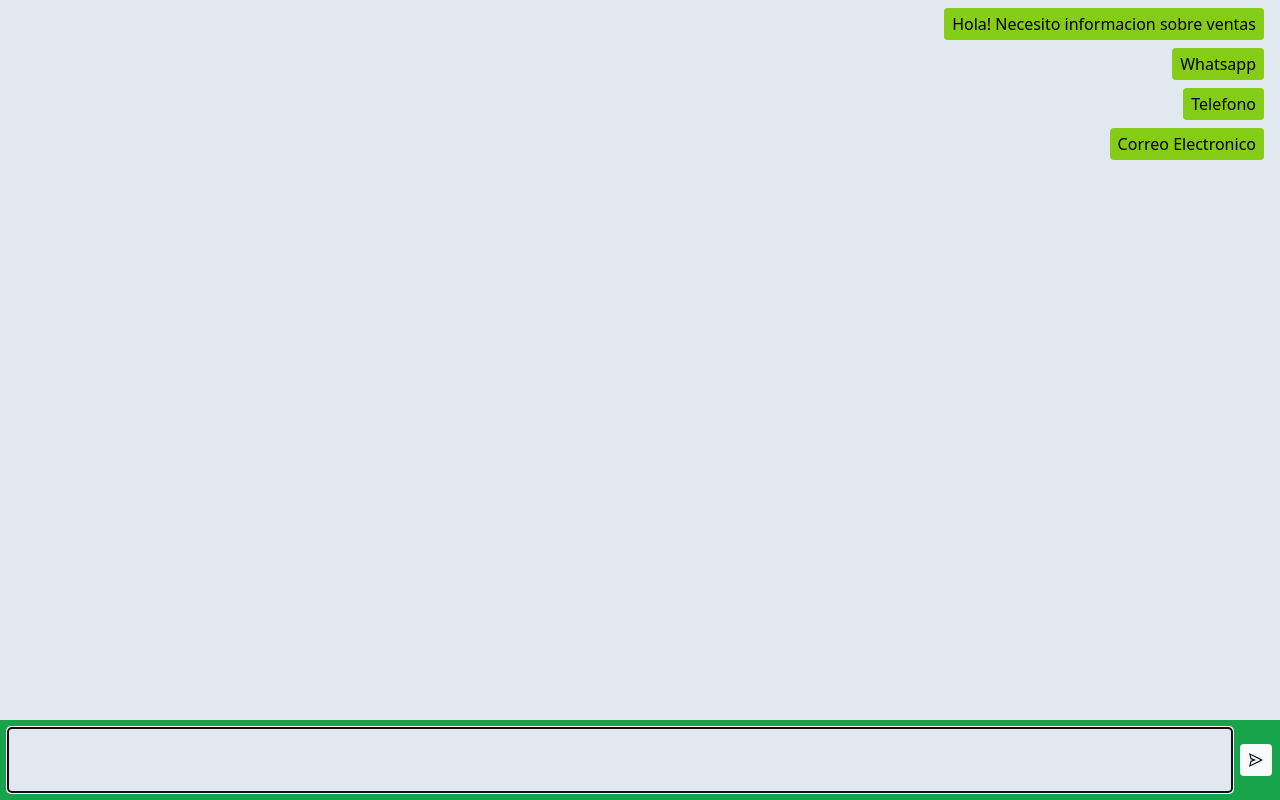
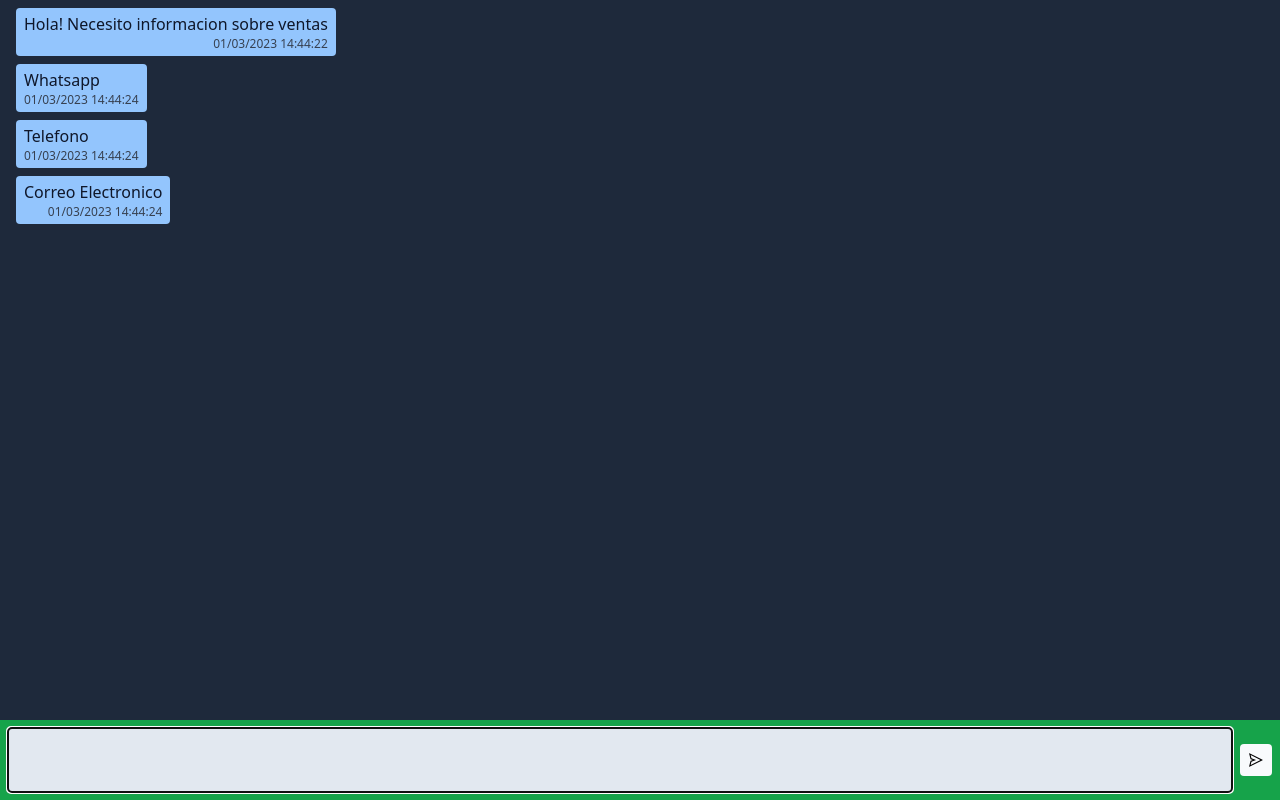
Before and after one commit to MartinMaffei95/chatbot_Martin, a React (Vite) app: page / in a window 1280 px wide. Built offline with nearby package versions, Linux system fonts and the light colour scheme; no server answers.

Commit message:
added redux, integrated Api Calls, created services directory for functions and little styled the chat

```diff
--- a/src/App.tsx
+++ b/src/App.tsx
@@ -1,11 +1,9 @@
-import { useState, useEffect } from 'react';
+import { useEffect } from 'react';
 import ChatComponent from './components/Container/ChatComponent.container';
 import Cookies from 'js-cookie';
 const App = () => {
-  const [count, setCount] = useState(0);
-
   useEffect(() => {
-    console.log('ASDASD');
+    // Recive data from SDK
     window.addEventListener('message', (dataIn: MessageEvent) => {
       try {
         const data = JSON.parse(dataIn.data) || { item: null, value: null };
@@ -20,14 +18,13 @@ const App = () => {
             sameSite: 'none',
             secure: true,
           });
-          // this.showChat = value;
         }
       } catch (error) {}
     });
   }, []);
 
   return (
-    <div className="">
+    <div className="overflow-hidden min-h-screen max-h-full min-w-screen max-w-screen ">
       <ChatComponent />
     </div>
   );
--- a/src/components/ChatBubble.tsx
+++ b/src/components/ChatBubble.tsx
@@ -1,13 +1,25 @@
-import React from 'react';
+import { Message } from '../interfaces/Message.interface';
 
-const ChatBubble = ({ msg, clientMessage }: any) => {
+type ChatBubbleType = {
+  message: Message;
+};
+
+const ChatBubble = ({ message }: ChatBubbleType) => {
+  const { VITE_APP_SERVER_NAME } = import.meta.env;
+
   return (
     <div
       className={`${
-        clientMessage ? 'bg-blue-500 self-start ' : 'bg-lime-500 self-end '
-      } max-w-50% px-2 py-1 rounded`}
+        message?.from !== VITE_APP_SERVER_NAME
+          ? 'bg-blue-300 self-start '
+          : 'bg-lime-400 self-end '
+      } ${
+        message?.send ? 'brightness-1' : 'brightness-50'
+      } max-w-50% px-2 py-1 rounded flex flex-col`}
     >
-      {msg}
+      <p className="text-slate-900 text-m">{message?.body}</p>
+
+      <span className="text-gray-700 text-xs  ml-auto">{message?.date}</span>
     </div>
   );
 };
--- a/src/components/ChatWritter.tsx
+++ b/src/components/ChatWritter.tsx
@@ -1,18 +1,47 @@
-import React from 'react';
+import { useState, ChangeEvent } from 'react';
 import { AiOutlineSend } from 'react-icons/ai';
+import { useDispatch } from 'react-redux';
+import { Message } from '../interfaces/Message.interface';
+import { sendMessage } from '../store/Slices/conversation.slice';
 const ChatWritter = () => {
+  const dispatch = useDispatch();
+
+  const [writeMessage, setWriteMessage] = useState<string>('');
+  const handleMessage = (e: ChangeEvent<HTMLTextAreaElement>) => {
+    const val = e.target.value;
+    setWriteMessage(val);
+  };
+  const { VITE_APP_SERVER_NAME } = import.meta.env;
+
+  // This function dispatch the send event of redux. First create the objects and later use
+  const send = () => {
+    const messageObj: Message = {
+      id: Math.round(Math.random() * 10000),
+      from: 'Martin',
+      to: VITE_APP_SERVER_NAME,
+      body: writeMessage,
+      type: 'TEXT', //<<== TODO: Change this when have a better type of messaes (with actions or something)
+      date: Date.now(),
+      read: false,
+      send: false,
+    };
+    dispatch(sendMessage(messageObj));
+  };
+
   return (
     <div className="bg-green-600 h-20 w-screen ">
       <form className="flex h-full w-full items-center gap-2 justify-between p-2 ">
         <textarea
           className="bg-slate-200 h-full rounded flex-1 resize-none"
           autoFocus
+          onChange={(e) => handleMessage(e)}
         />
         <button
           className=" flex justify-center items-center rounded bg-slate-50 h-8 w-8 "
           type="submit"
           onClick={(e) => {
             e.preventDefault();
+            send();
           }}
         >
           <AiOutlineSend />
--- a/src/components/Container/ChatBox.container.tsx
+++ b/src/components/Container/ChatBox.container.tsx
@@ -2,18 +2,16 @@ import { useSelector } from 'react-redux';
 import { Conversation } from '../../interfaces/Conversation.interface';
 import { ReduxState } from '../../interfaces/Redux.interface';
 import ChatBubble from '../ChatBubble';
-import { v4 as uuidv4 } from 'uuid';
 
 const ChatBox = () => {
   const { messages } = useSelector((state: ReduxState) => state.conversation);
-  console.log('CONVERSATION ==>>', messages);
+
   return (
-    <div className="flex flex-col bg-slate-200 flex-1 py-2 px-4 gap-2">
+    <div className="flex flex-col bg-slate-800 flex-1 py-2 px-4 gap-2 mb-20 h-screen overflow-y-scroll">
       {messages &&
-        messages?.map((message) => <ChatBubble msg={message.body} />)}
-      {/* <ChatBubble msg="hola como estas" />
-      <ChatBubble msg="Todo bien y vos" clientMessage />
-      <ChatBubble msg="decime k onda rey" /> */}
+        messages?.map((message) => (
+          <ChatBubble key={message.id} message={message} />
+        ))}
     </div>
   );
 };
--- a/src/components/Container/ChatComponent.container.tsx
+++ b/src/components/Container/ChatComponent.container.tsx
@@ -5,9 +5,9 @@ import ChatBox from './ChatBox.container';
 const ChatComponent = () => {
   return (
     <ChatContextProvider>
-      <div className="flex flex-col bg-red-500 w-screen min-h-screen h-full ">
+      <div className="flex flex-col bg-red-500 min-h-screen max-h-screen min-w-screen max-w-screen overflow-hidden">
         <ChatBox />
-        <div className="flex-initial ">
+        <div className="fixed bottom-0 min-w-full h-20 z-50">
           <ChatWritter />
         </div>
       </div>
--- a/src/db/conversations/1.ts
+++ b/src/db/conversations/1.ts
@@ -1,7 +1,8 @@
 export const conversation = [
   {
+    id: 1,
     from: 'Martin',
-    to: '0101BOT',
+    to: '_SERVER',
     body: 'Hola! Necesito informacion sobre ventas',
     type: 'TEXT',
     date: '01/03/2023 14:44:22',
@@ -9,7 +10,8 @@ export const conversation = [
     send: true,
   },
   {
-    from: '0101BOT',
+    id: 2,
+    from: '_SERVER',
     to: 'Martin',
     body: 'Whatsapp ',
     type: 'TEXT',
@@ -18,7 +20,8 @@ export const conversation = [
     send: true,
   },
   {
-    from: '0101BOT',
+    id: 3,
+    from: '_SERVER',
     to: 'Martin',
     body: 'Telefono',
     type: 'BUTTON',
@@ -27,7 +30,8 @@ export const conversation = [
     send: true,
   },
   {
-    from: '0101BOT',
+    id: 4,
+    from: '_SERVER',
     to: 'Martin',
     body: 'Correo Electronico',
     type: 'BUTTON',
--- a/src/interfaces/Message.interface.ts
+++ b/src/interfaces/Message.interface.ts
@@ -1,9 +1,31 @@
 export interface Message {
+  id: number;
   from: string;
   to: string;
-  body: string; // Hola como estas
-  type: string; // =>
-  date: string;
+  body: string;
+  type: string;
+  actions?: null | [];
+  date: number | string;
   read: boolean;
   send: boolean;
 }
+
+// type Action ={
+//  text: string;
+//  id: number;
+// }
+
+// [
+// {
+//   texto: eWhatsApp,
+//   id: 1
+// },
+// {
+//   texto: Correo,
+//   id: 2
+// },
+// {
+//   texto: telefono,
+//   id: 3
+// }
+// ];
--- /dev/null
+++ b/src/services/sendMessage.tsx
@@ -0,0 +1,23 @@
+// ==> REDUX
+import { store } from '../store/store';
+import { changeStatus } from '../store/Slices/conversation.slice';
+//==> interfaces
+import { Message } from '../interfaces/Message.interface';
+
+export const postReqMessage = async (msgData: Message) => {
+  try {
+    const res = await fetch('http://localhost:1323/weBot', {
+      method: 'POST',
+      headers: {
+        Accept: 'application/json',
+        'Content-Type': 'application/json',
+      },
+      body: JSON.stringify(msgData),
+    });
+    const data = await res.json();
+    store.dispatch(changeStatus(msgData.id));
+    return data;
+  } catch (error) {
+    console.log(error);
+  }
+};
--- a/src/store/Slices/conversation.slice.ts
+++ b/src/store/Slices/conversation.slice.ts
@@ -1,6 +1,12 @@
+// ==> REDUX TOOLKIT
 import { createSlice } from '@reduxjs/toolkit';
 import type { PayloadAction } from '@reduxjs/toolkit';
+// ==> TS Interfaces
 import { Conversation } from '../../interfaces/Conversation.interface';
+import { Message } from '../../interfaces/Message.interface';
+// ==> Services
+import { postReqMessage } from '../../services/sendMessage';
+// ==> Mock messages for db -- USE THIS ONLY FOR DEVELOPMENT
 import { conversation } from '../../db/conversations/1';
 
 const initialState: Conversation = {
@@ -12,23 +18,23 @@ export const conversationSlice = createSlice({
   name: 'conversation',
   initialState,
   reducers: {
-    // increment: (state) => {
-    //   // Redux Toolkit allows us to write "mutating" logic in reducers. It
-    //   // doesn't actually mutate the state because it uses the Immer library,
-    //   // which detects changes to a "draft state" and produces a brand new
-    //   // immutable state based off those changes
-    //   state.value += 1;
-    // },
-    // decrement: (state) => {
-    //   state.value -= 1;
-    // },
-    // incrementByAmount: (state, action: PayloadAction<number>) => {
-    //   state.value += action.payload;
-    // },
+    // ##First display the message in the messagingBox & latter send to server.
+    sendMessage: (state, action: PayloadAction<Message>): void => {
+      value: state.messages.push(action.payload);
+      const res = postReqMessage(action.payload);
+    },
+    // ## Used for change the "send" attribute on the message | Try the effect with slow network connection
+    changeStatus: (state, action: PayloadAction<number>) => {
+      console.log(action.payload);
+      const fRes = state.messages.find(
+        (message) => message.id === action.payload
+      );
+      if (!fRes) return;
+      fRes.send = true;
+    },
   },
 });
 
-// Action creators are generated for each case reducer function
-// export const { increment, decrement, incrementByAmount } = conversationSlice.actions;
+export const { sendMessage, changeStatus } = conversationSlice.actions;
 
 export default conversationSlice.reducer;
```
Also changed, not shown: 1 other file (tests, documents, lock files or other folders).
